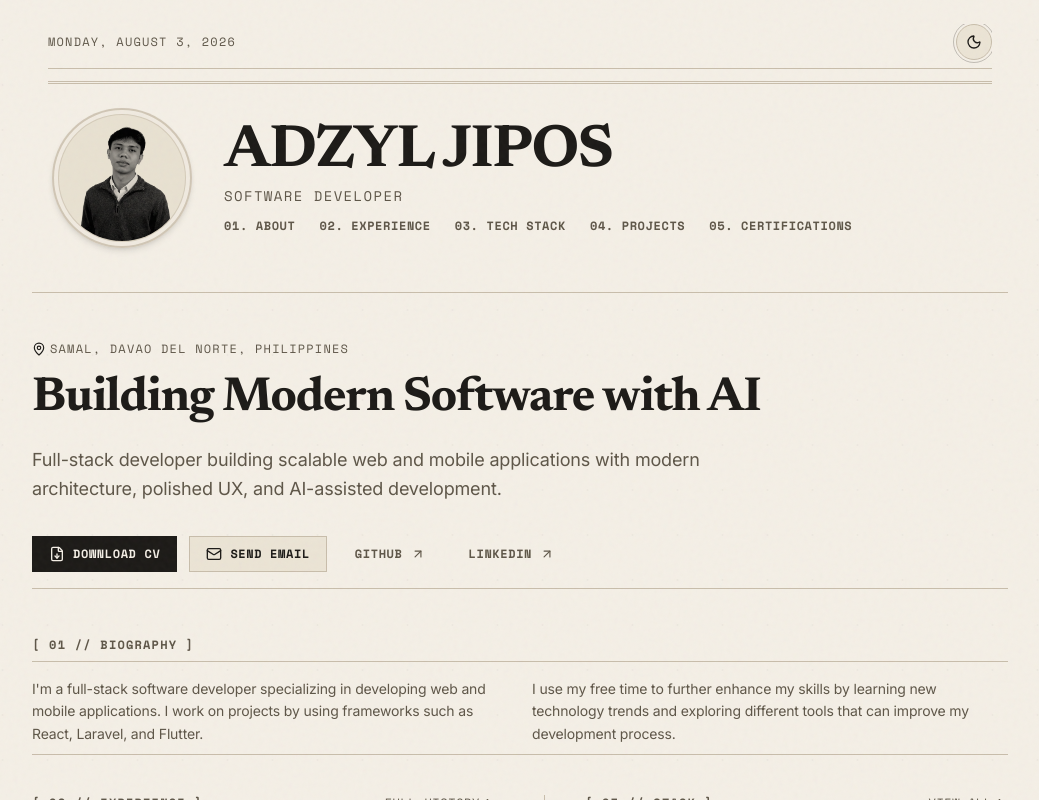
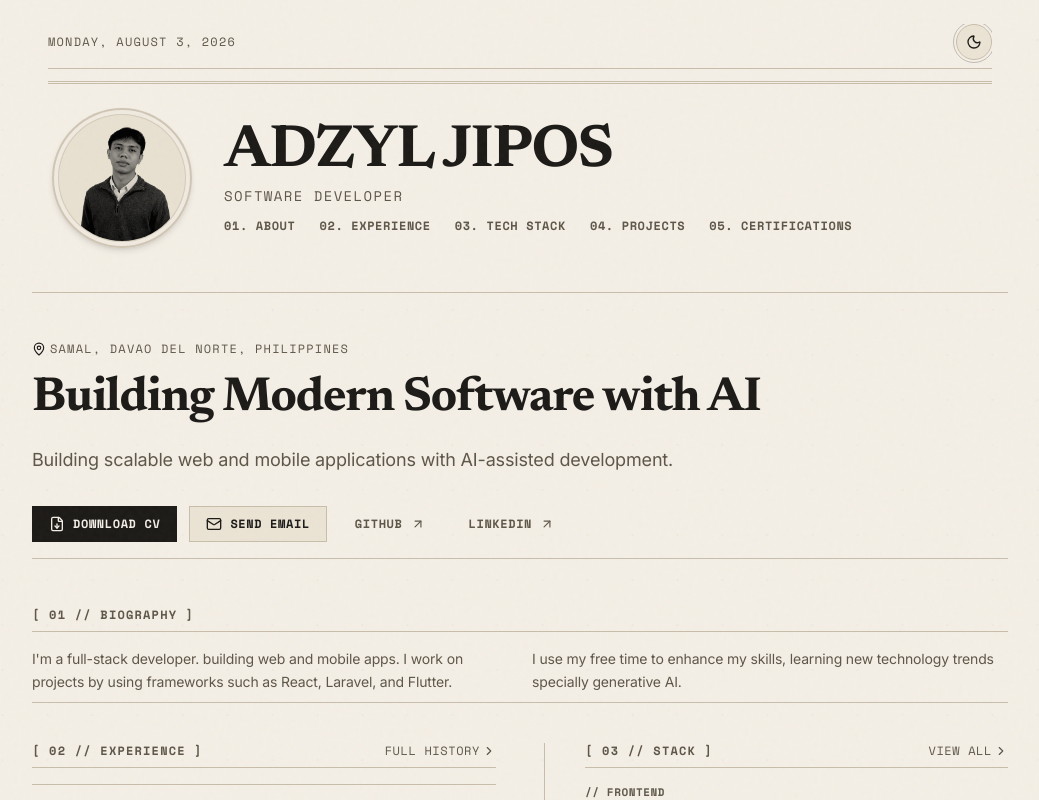
Before and after one commit to Dev-Aziii/my-portfolio-app, a React (Vite) app: page / in a window 1280 px wide. Shown: the top 800 px of the page, without its empty margins (120-1159 px from the left). Built offline with nearby package versions, Linux system fonts and the light colour scheme.

Commit message:
refactor(hero): simplify lead summary for clarity refactor(projects): remove unused span element in projects section refactor(about): update about paragraphs for conciseness and focus on skills

```diff
--- a/src/components/Hero.tsx
+++ b/src/components/Hero.tsx
@@ -25,7 +25,7 @@ export default function Hero({ data }: HeroProps) {
 
         {/* Lead Summary */}
         <p className="text-base sm:text-lg text-muted-foreground leading-relaxed font-sans max-w-3xl">
-        Full-stack developer building scalable web and mobile applications with modern architecture, polished UX, and AI-assisted development.
+        Building scalable web and mobile applications with AI-assisted development.
         </p>
 
         {/* Rectangular Action Buttons Bar */}
--- a/src/components/Projects.tsx
+++ b/src/components/Projects.tsx
@@ -62,7 +62,6 @@ export default function Projects({
         {!hideTitle && (
           <div className="flex justify-between items-center border-b border-border pb-3 mb-6">
             <h3 className="font-mono text-xs uppercase tracking-widest text-muted-foreground font-bold flex items-center gap-2">
-              <span className="w-2 h-2 bg-foreground inline-block" />
               [ SECTION 04 // PROJECTS ]
             </h3>
             {showViewAll && (
--- a/src/data/about.ts
+++ b/src/data/about.ts
@@ -1,4 +1,4 @@
 export const aboutParagraphs: string[] = [
-  "I'm a full-stack software developer specializing in developing web and mobile applications. I work on projects by using frameworks such as React, Laravel, and Flutter.",
-  "I use my free time to further enhance my skills by learning new technology trends and exploring different tools that can improve my development process.",
+  "I'm a full-stack developer. building web and mobile apps. I work on projects by using frameworks such as React, Laravel, and Flutter.",
+  "I use my free time to enhance my skills, learning new technology trends specially generative AI.",
 ];
```
